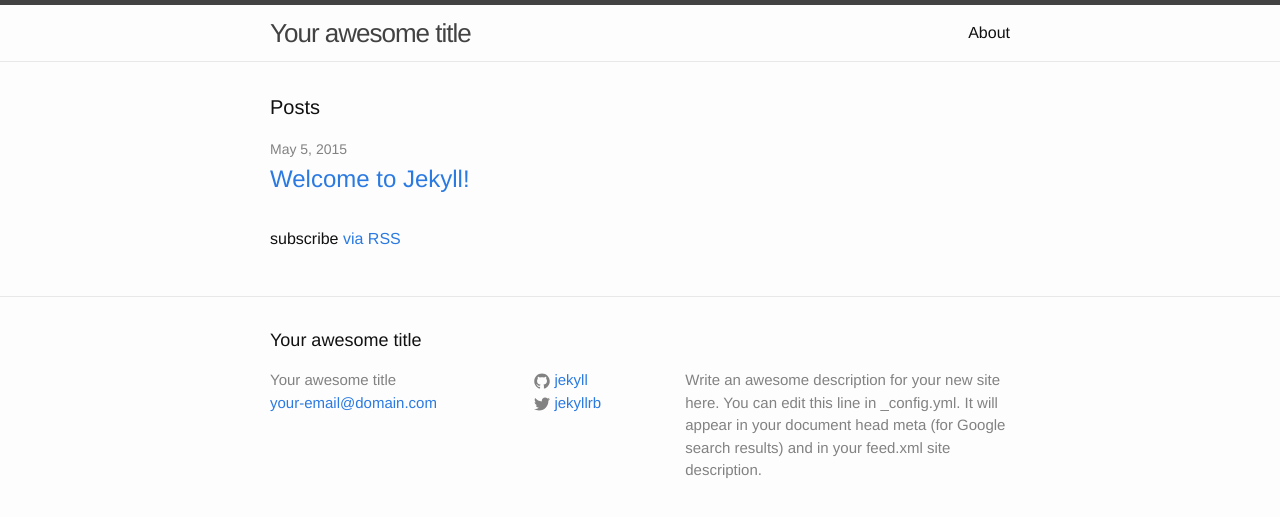
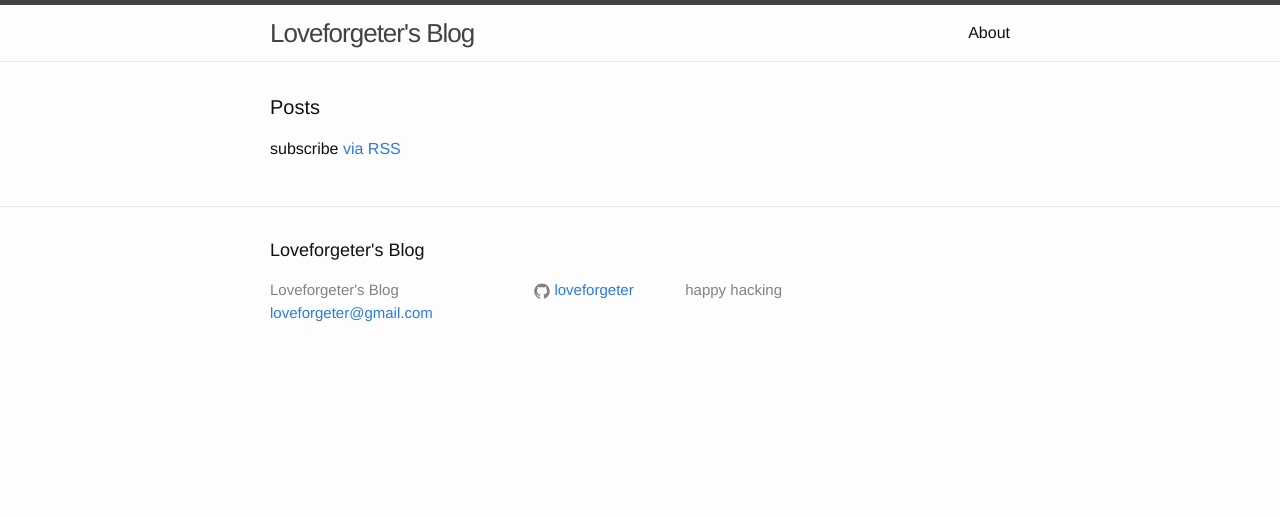
Before and after one commit to loveforgeter/loveforgeter.github.io, a Jekyll site: the page built from index.html, in a window 1280 px wide. Shown: the top 517 px of the page. Built offline with Jekyll 4.4.1, drawn with Linux system fonts in a browser that asks for light colours.

Commit message:
update config

```diff
--- a/_config.yml
+++ b/_config.yml
@@ -1,14 +1,9 @@
 # Site settings
-title: Your awesome title
-email: your-email@domain.com
-description: > # this means to ignore newlines until "baseurl:"
-  Write an awesome description for your new site here. You can edit this
-  line in _config.yml. It will appear in your document head meta (for
-  Google search results) and in your feed.xml site description.
-baseurl: "" # the subpath of your site, e.g. /blog/
-url: "http://yourdomain.com" # the base hostname & protocol for your site
-twitter_username: jekyllrb
-github_username:  jekyll
-
-# Build settings
+title: Loveforgeter's Blog
+email: loveforgeter@gmail.com
+description: happy hacking
+baseurl: ""
+url: "loveforgeter.com"
+github_username:  loveforgeter
 markdown: kramdown
+permalink: /blog/:year-:month-:day/:title.html
```
Also changed, not shown: _drafts/2015-05-08-html-note.md (added, +24 -0 lines), _posts/2015-05-05-welcome-to-jekyll.markdown (deleted, +0 -25 lines).
